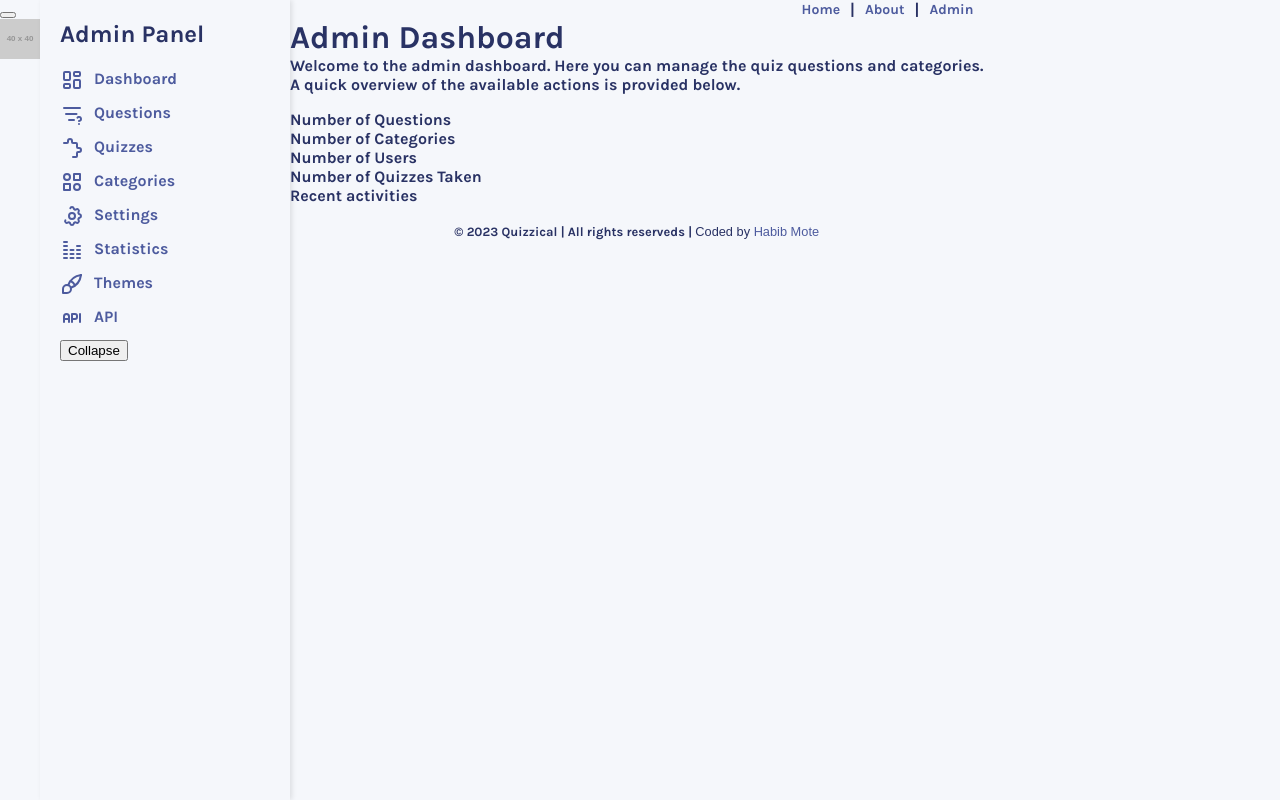
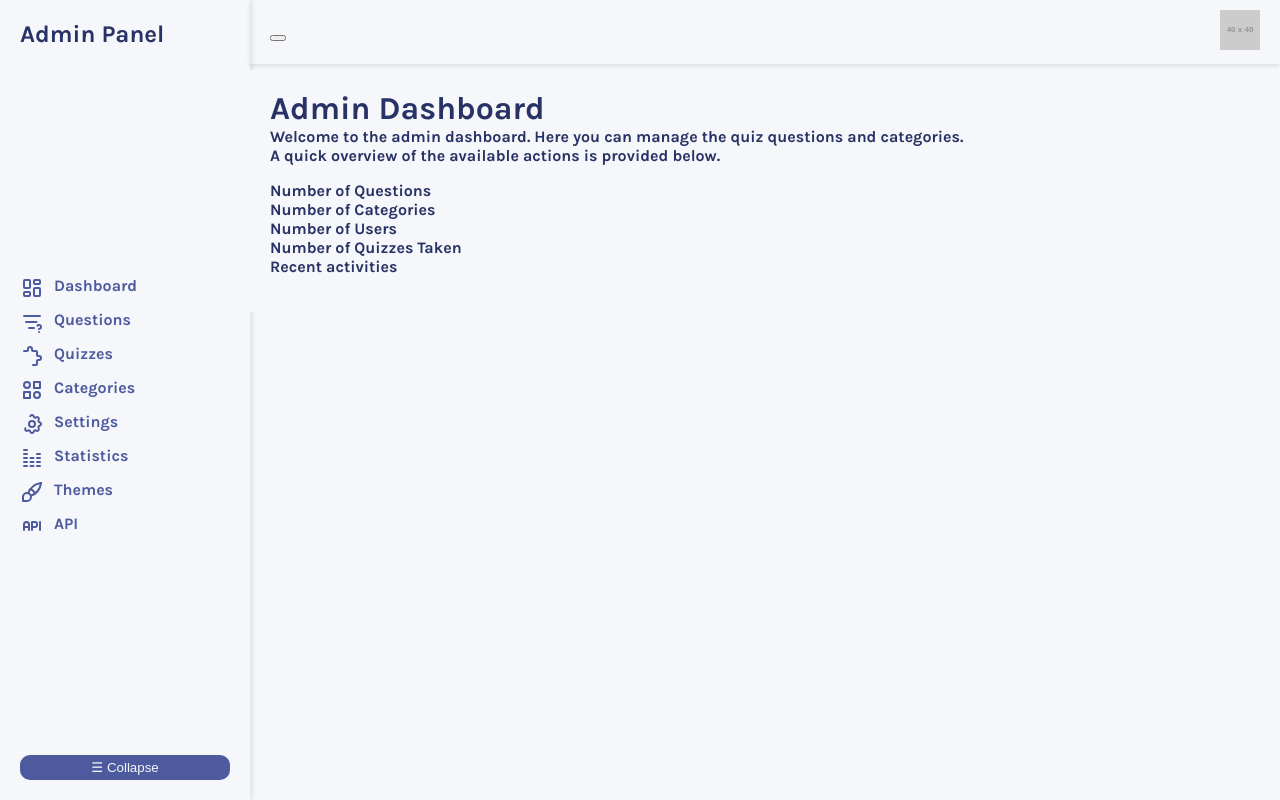
Before and after one commit to habibma/quizzical, a React (Vite) app: page /admin in a window 1280 px wide. Built offline with nearby package versions, Linux system fonts and the light colour scheme; no server answers.

Commit message:
UI: display grid

```diff
--- a/src/components/Button.jsx
+++ b/src/components/Button.jsx
@@ -1,7 +1,7 @@
 
 const Button = ({ text, onClick, className = "btn", ...rest }) => {
   return (
-    <button className={className} onClick={onClick} {...rest}>
+    <button className={`btn ${className}`} onClick={onClick} {...rest}>
       {text}
     </button>
   )
--- a/src/pages/Admin/AdminLayout.css
+++ b/src/pages/Admin/AdminLayout.css
@@ -1,7 +1,39 @@
 .admin-layout {
-    display: flex;
-    flex-direction: row;
+    display: grid;
+    grid-template-columns: 250px 1fr;
+    grid-template-rows: 70px 1fr;
+    align-items: start;
+
+    grid-template-areas:
+        "sidebar header"
+        "sidebar main";
+
     min-height: 100vh;
     background-color: var(--background-color);
     color: var(--text-color);
 }
+
+.admin-sidebar {
+    grid-area: sidebar;
+    background-color: var(--surface-color);
+}
+
+.admin-header {
+    grid-area: header;
+    display: flex;
+    justify-content: space-between;
+    align-items: center;
+    padding: 10px 20px;
+    background-color: var(--header-background-color);
+    color: var(--header-text-color);
+    box-shadow: 0 2px 4px rgba(0, 0, 0, 0.1);
+}
+
+.admin-main {
+    grid-area: main;
+    overflow-y: auto;
+    flex: 1;
+    padding: 20px;
+    background-color: var(--background-color);
+    color: var(--text-color);
+}
--- a/src/pages/Admin/AdminLayout.jsx
+++ b/src/pages/Admin/AdminLayout.jsx
@@ -8,14 +8,20 @@ import Header from "./components/Header";
 const AdminLayout = ({ theme, toggleTheme, pageTitle }) => {
 
     const [collapsed, setCollapsed] = useState(false);
+    const [opened, setOpened] = useState(false);
 
     const handleToggleSidebar = () => {
         setCollapsed(!collapsed);
     }
+
+    const handleToggleSidebarOpen = () => {
+        setOpened(!opened);
+    }
+
     return (
         <div className="admin-layout">
-            <Header theme={theme} toggleTheme={toggleTheme} pageTitle={pageTitle} />
-            <Sidebar collapsed={collapsed} handleToggleSidebar={handleToggleSidebar} />
+            <Sidebar className="admin-sidebar" collapsed={collapsed} handleToggleSidebar={handleToggleSidebar} opened={opened} />
+            <Header className="admin-header" pageTitle={pageTitle} opened={opened} handleToggleSidebarOpen={handleToggleSidebarOpen} />
             <main className="admin-main">
                 <Outlet />
             </main>
--- a/src/pages/Admin/Dashboard.jsx
+++ b/src/pages/Admin/Dashboard.jsx
@@ -4,7 +4,6 @@ import Navbar from '../../components/Navbar'
 const Dashboard = () => {
   return (
     <div className='container'>
-      <Navbar />
       <main className='dashboard'>
         <h1>Admin Dashboard</h1>
         <p>Welcome to the admin dashboard. Here you can manage the quiz questions and categories.</p>
@@ -17,7 +16,6 @@ const Dashboard = () => {
           <li>Recent activities</li>
         </ul>
       </main>
-      <Footer />
     </div>
   )
 }
--- a/src/pages/Admin/components/Header.jsx
+++ b/src/pages/Admin/components/Header.jsx
@@ -1,11 +1,11 @@
 // admin Header containd a burger menu for mobile veiw, title of the page, theme toggle and user avatar with dropdown menu for profile and logout
 import React from "react";
 
-const Header = ({ theme, toggleTheme, isSidebarOpen, toggleSidebar, pageTitle }) => {
+const Header = ({ isSidebarOpen, toggleSidebar, pageTitle, opened, handleToggleSidebarOpen }) => {
     return (
         <header className="admin-header">
             <div className="header-left">
-                <button className="burger-menu" onClick={toggleSidebar}>
+                <button className="burger-menu" onClick={handleToggleSidebarOpen}>
                     <span className="burger-bar"></span>
                     <span className="burger-bar"></span>
                     <span className="burger-bar"></span>
--- a/src/pages/Admin/components/Sidebar/Sidebar.css
+++ b/src/pages/Admin/components/Sidebar/Sidebar.css
@@ -1,9 +1,13 @@
 .sidebar {
+    display: flex;
+    flex-direction: column;
+    justify-content: space-between;
     width: 250px;
     background-color: var(--surface-color);
     padding: 20px;
     box-shadow: 2px 0 5px rgba(0, 0, 0, 0.1);
     transition: width 0.3s ease;
+    height: 100vh;
 
     h2 {
         font-size: 1.5rem;
@@ -58,3 +62,32 @@
     vertical-align: middle;
     color: var(--icon-color);
 }
+
+@media (max-width: 768px) {
+    .sidebar {
+        position: fixed;
+        top: 0;
+        left: 0;
+        width: 200px;
+        height: 100vh;
+
+        transform: translateX(-100%);
+    }
+
+    .sidebar.opened {
+        transform: translateX(0);
+    }
+}
+
+.toggle-sidebar-btn {
+    width: auto;
+    padding: 5px 10px;
+    transition: background-color 0.3s;
+
+    margin: 0;
+
+    &:hover {
+        background-color: var(--hover-color);
+        color: #111;
+    }
+}
--- a/src/pages/Admin/components/Sidebar/Sidebar.jsx
+++ b/src/pages/Admin/components/Sidebar/Sidebar.jsx
@@ -1,11 +1,12 @@
 import SidebarItem from "./SidebarItem";
 import { sidebarItems } from "./sidebarItems";
+import Button from "../../../../components/Button";
 
 import './Sidebar.css';
 
-const Sidebar = ( { collapsed, handleToggleSidebar } ) => {
+const Sidebar = ( { collapsed, handleToggleSidebar, opened } ) => {
   return (
-    <aside className={`sidebar ${collapsed ? 'collapsed' : ''}`}>
+    <aside className={`sidebar ${collapsed ? 'collapsed' : ''} ${opened ? 'opened' : ''}`}>
       <h2>Admin Panel</h2>
       <nav className="admin-nav">
         <ul className="sidebar-menu">
@@ -19,10 +20,8 @@ const Sidebar = ( { collapsed, handleToggleSidebar } ) => {
             />
           ))}
         </ul>
-        <button className="toggle-button" onClick={handleToggleSidebar}>
-          {collapsed ? 'Expand' : 'Collapse'}
-        </button>
       </nav>
+      <Button className="toggle-sidebar-btn" text={collapsed ? '☰' : '☰ Collapse'} onClick={handleToggleSidebar} />
     </aside>
   );
 }
```
Lines whose indentation alone changed are shown as unchanged.
